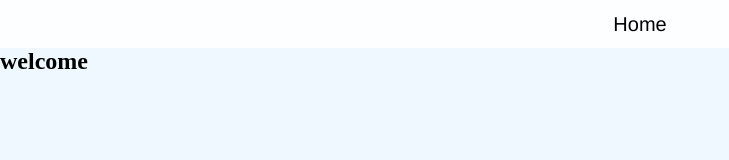
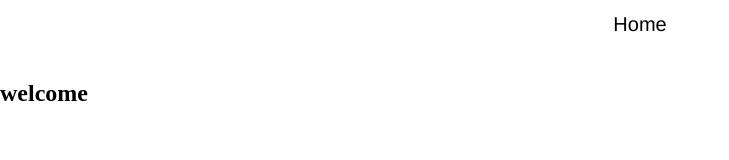
Before and after one commit to ayomanwhathuhhuh/thomaseswonderfulwebsite, a plain HTML site: page index.html in a window 1280 px wide. Shown: the whole page, without its empty margins (0-729 px from the left). Drawn offline with Linux system fonts and the light colour scheme.

Commit message:
thomas has to sleep unfinished

```diff
--- a/index.html
+++ b/index.html
@@ -24,7 +24,7 @@
       <!--more soon hopefully-->
     </nav>
   </header>
-  <section id="tipofthetop">
+  <section id="tipofthetop" class="maincontent">
       <h1>welcome</h1>
   </section>
 </html>
--- a/style.css
+++ b/style.css
@@ -1,29 +1,42 @@
+/*
+Sources to my madness:
+1. https://developer.mozilla.org/en-US/docs/Web/CSS/color-scheme#declaring_color_scheme_preferences
+2. https://developer.mozilla.org/en-US/docs/Web/CSS/box-sizing#sect1 (go to the first notes section)
+*/
 
 /*
 WEBSITE GLOBAL CSS
 */
+:root {
+  color-scheme: light dark; /*source 1. idk why dawg*/
+  --main-bg-color: white; /*default*/
+  --main-text-color: black; /*default*/
+}
 * {
-  box-sizing: border-box;
+  box-sizing: border-box; /*source 2. this saves a lot of headaches*/
   padding: 0;
   margin: 0;
   border: 0;
 }
-
-.flex {
-  display: flex;
-}
-
 body {
-  background-color: aliceblue;
+  background-color: var(--main-bg-color);
   overflow-x: hidden;
 }
+/* @media (prefers-color-scheme: light) {
 
+} */
+@media (prefers-color-scheme: dark) {
+  :root {
+    --main-bg-color: #696666;
+    --main-text-color: white;
+  }
+}
 /**
-NAV BAR CSS
+STUFF?
 **/
 header {
   display: flex;
-  position: sticky;
+  position: absolute; /*Remains at the same spot on the screen AND takes up space*/
   top: 0;
   z-index: 9;
   height: 3rem;
@@ -36,7 +49,6 @@ header {
   width: 100%;
   height: 100%;
   background-color: rgba(255, 255, 255, 0.767);
-  color: black;
   list-style: none;
   justify-content: center;
   align-items: center;
@@ -64,7 +76,7 @@ header {
   flex-direction: column;
   justify-content: center;
   align-items: flex-end;
-  width: 5rem;
+  width: 100%;
   top: 0.5rem;
   padding-right: 2.5rem;
 }
@@ -74,10 +86,16 @@ header {
   background-color: #000000;
   margin: 2px 0;
 }
+.maincontent {
+  display: flex;
+  margin-top: 5rem;
+  color: var(--main-text-color);
+}
 
 
-
-/* media queries are a little weird here*/
+/*
+  media queries
+*/
 @media screen and (min-width: 768px) {
 }
 @media screen and (max-width: 767px) {
@@ -85,7 +103,3 @@ header {
     border-radius: 0rem 0rem 1rem 1rem;
   }
 }
-
-/*
-MAIN CONTENT
-*/
```
